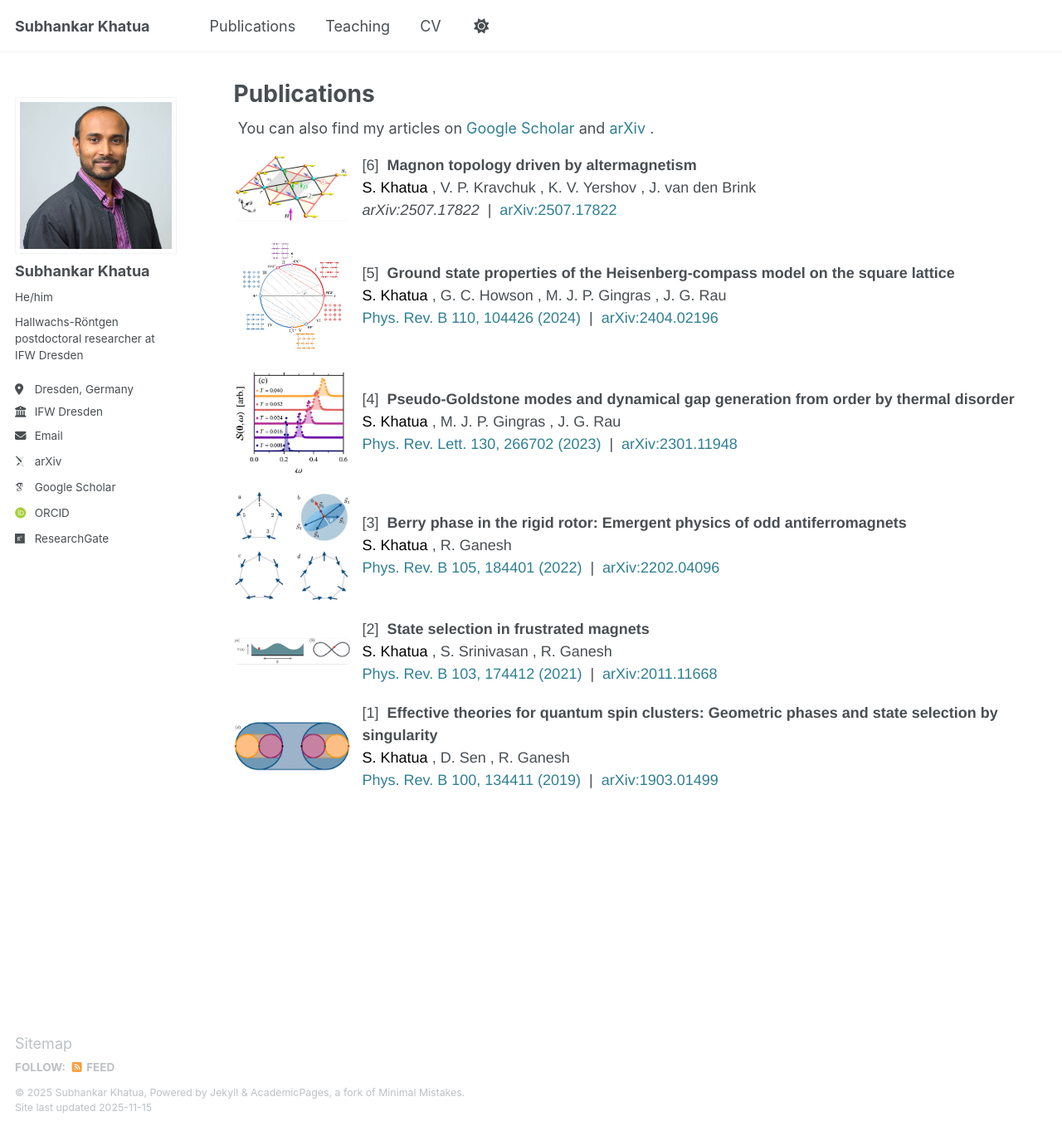
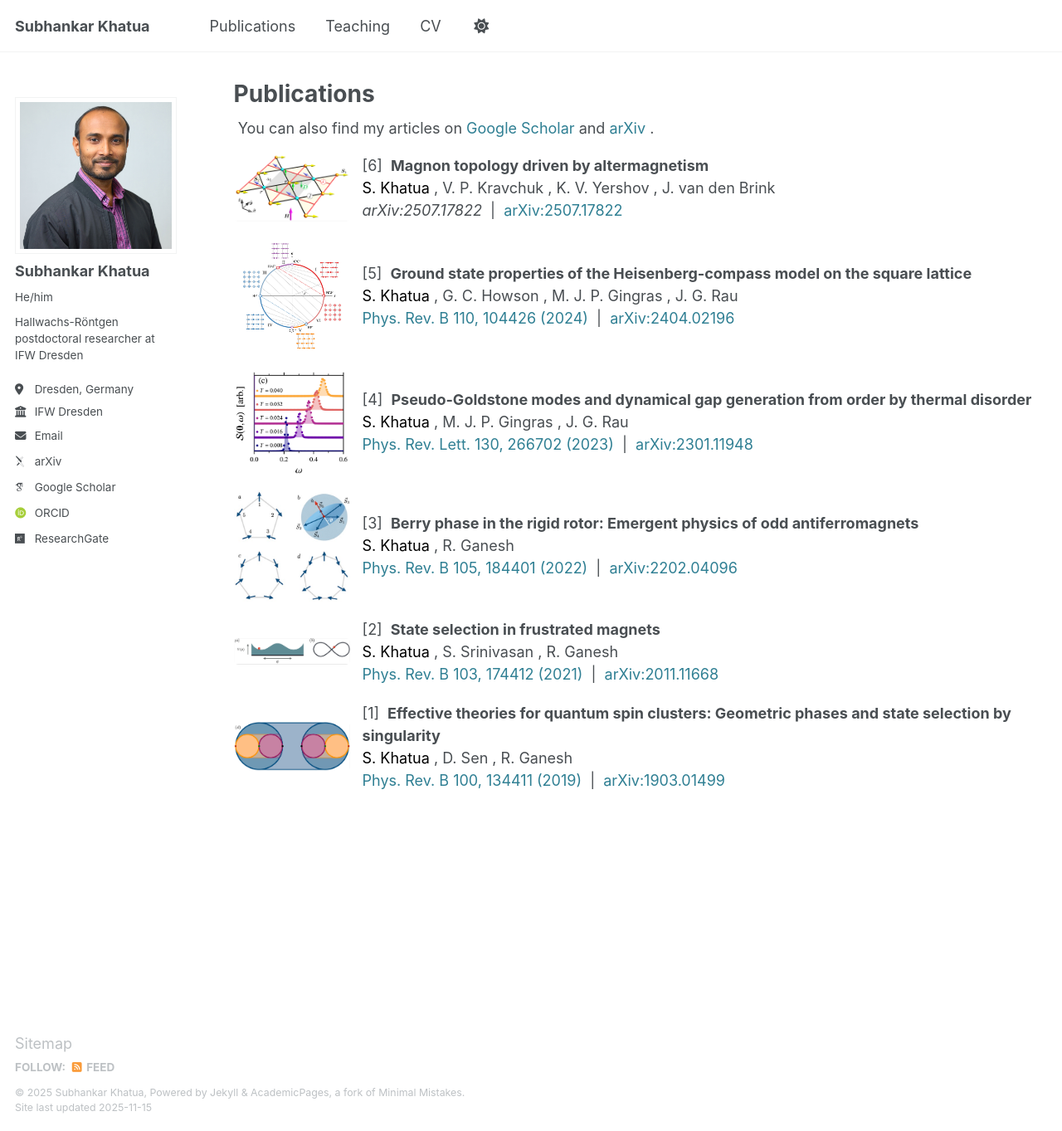
Before and after one commit to subhankar-khatua/subhankar-khatua.github.io, a Jekyll site: the page built from _pages/publications.html, in a window 1280 px wide and 1363 px high. Shown: the whole window at 83% size. Built offline with Jekyll 4.4.1, drawn with Linux system fonts in a browser that asks for light colours; some web fonts are replaced.

Commit message:
Update publications.html

```diff
--- a/_pages/publications.html
+++ b/_pages/publications.html
@@ -53,7 +53,7 @@ author_profile: true
 
 <!-- Direct rendering of all publications -->
 {% for post in site.publications reversed %}
-  <ol style="list-style-type: none; padding-left: 0; font-family: Helvetica, sans-serif;">
+  <ol style="list-style-type: none; padding-left: 0;">
     <li value="{{ forloop.rindex }}" style="display: flex; align-items: center; margin-bottom: 20px;">
 
       <!-- Left: Image -->
```
